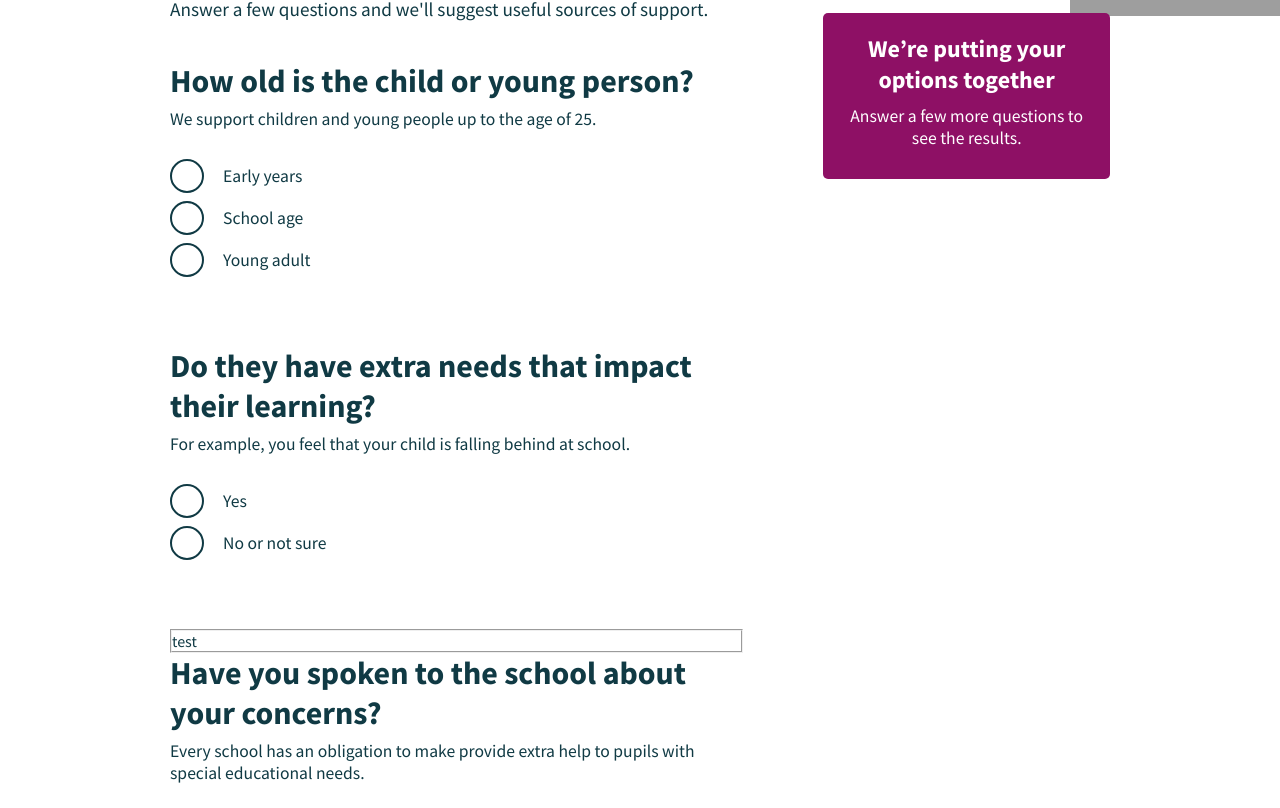
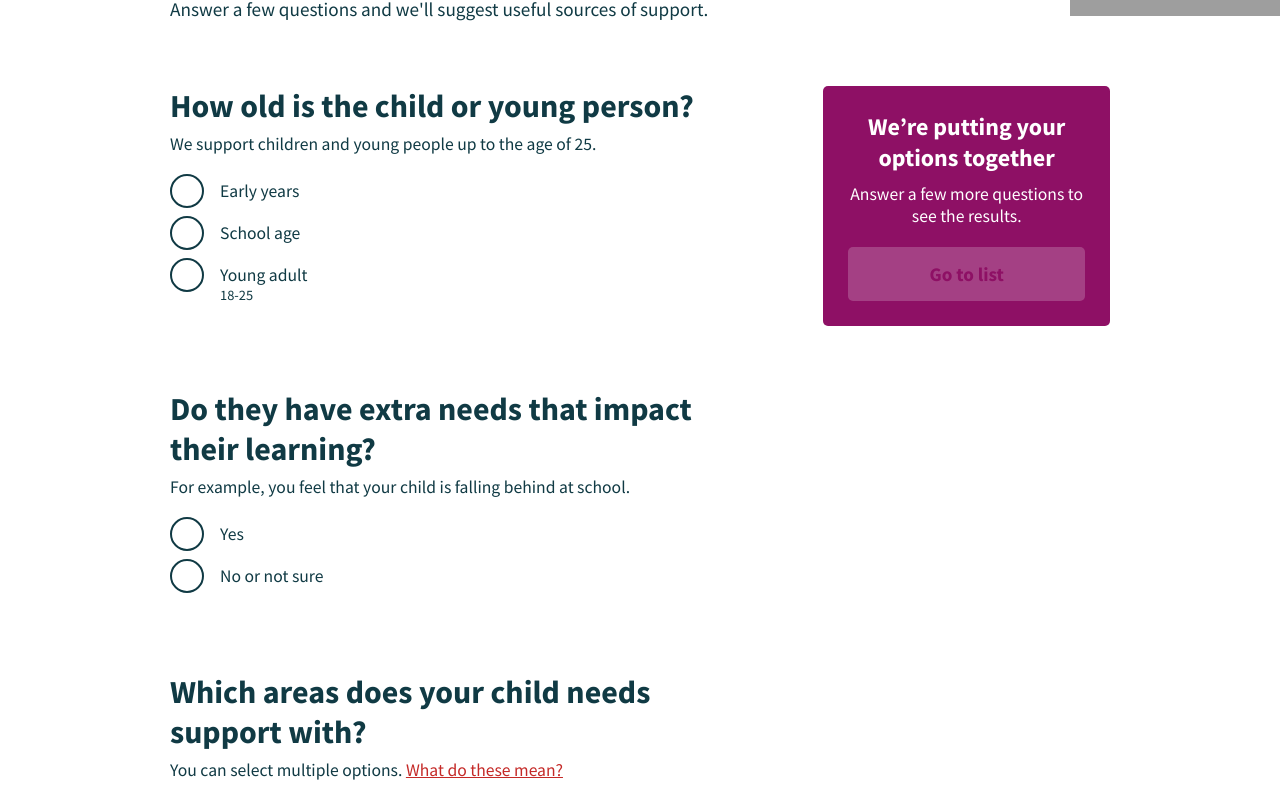
Before and after one commit to wearefuturegov/kent-send, a Next.js app: page / in a window 1280 px wide. Shown: the part 304-1112 px from the top of the page. Built offline with nearby package versions, Linux system fonts and the light colour scheme; grey boxes are pictures that could not be loaded.

Commit message:
questions wip

```diff
--- a/components/MultipleChoiceQuestion/index.jsx
+++ b/components/MultipleChoiceQuestion/index.jsx
@@ -1,15 +1,43 @@
 import React from "react"
 import styled from "styled-components"
+import theme from "../_theme"
+// import RadioButton from "./RadioButton"
 
-const Outer = styled.fieldset``
+const Outer = styled.fieldset`
+    margin-bottom: 65px;
+    border: none;
+`
 
-// const Label = styled.legend``
+const Legend = styled.legend`
+    font-size: 2rem;
+    font-weight: 700;
+    margin-bottom: 7px;
 
-// const HelpText = styled.p``
+`
 
-const MultipleChoiceQuestion = () =>
+const HelpText = styled.p`
+    font-size: 1.1rem;
+    margin-bottom: 25px;
+    a{
+        color: ${theme.red};
+        text-decoration: underline;
+        &:focus{
+            outline: 4px solid ${theme.focus};
+        }
+    }
+`
+
+const RadioQuestion = ({
+    question,
+    helpText,
+    options
+}) =>
     <Outer>
-        test
+        <Legend>{question}</Legend>
+        <HelpText dangerouslySetInnerHTML={{__html: helpText}}/>
+        {options.map(option =>
+            option.value
+        )}
     </Outer>
 
-export default MultipleChoiceQuestion
+export default RadioQuestion
--- a/components/RadioQuestion/RadioButton.jsx
+++ b/components/RadioQuestion/RadioButton.jsx
@@ -5,13 +5,13 @@
 const Outer = styled.div`
     position: relative;
     margin-right: 10px;
-    /* border: 1px solid red; */
-    padding: 10px 0px;
+    margin-bottom: 20px;
 `
 
 const RadioInput = styled.input`
     font-size: 0;
     opacity: 0;
+    position: absolute;
     &:checked + label:after{
         content: "";
         display: inline-block;
@@ -21,14 +21,17 @@
         border-radius: 100%;
         position: absolute;
         left: 5px;
-        top: 9px;
+        top: -1px;
+    }
+    &:focus + label:before{
+        box-shadow: 0px 0px 0px 4px ${theme.focus};
     }
 `
 
 const RadioLabel = styled.label`
     font-size: 1.1rem;
     margin-top: 50px;
-    margin-left: 40px;
+    padding-left: 50px;
     cursor: pointer;
     &:before{
         content: "";
@@ -39,14 +42,21 @@
         border-radius: 100%;
         position: absolute;
         left: 0px;
-        top: 4px;
+        top: -6px;
     }
 `
+
+const HelpText = styled.p`
+    font-size: 0.9rem;
+    padding-left: 50px;
+`
+
 
 const RadioButton = ({
     name,
     value,
-    label
+    label,
+    helpText
 }) =>
     <Outer>
         <RadioInput
@@ -59,6 +69,7 @@
             htmlFor={`${name}-${value}`}
             >
             {label}
+            <HelpText>{helpText}</HelpText>
         </RadioLabel>
     </Outer>
 
--- a/components/SummaryBox/index.jsx
+++ b/components/SummaryBox/index.jsx
@@ -6,11 +6,10 @@
     background-color: ${theme.purple};
     color: white;
     text-align: center;
-    padding: 20px;
+    padding: 25px;
     border-radius: 5px;
     position: sticky;
-    top: 50%;
-    transform: translateY(-50%)
+    top: 65px;
 `
 
 const Headline = styled.h2`
@@ -19,16 +18,42 @@
 
 const P = styled.p`
     font-size: 1.1em;
-    margin-bottom: 10px;
+    margin-bottom: 20px;
+`
+
+const A = styled.a`
+    display: block;
+    background-color: white;
+    color: ${theme.purple};
+    font-weight: bold;
+    text-align: center;
+    font-size: 1.2rem;
+    padding: 15px;
+    border-radius: 5px;
+    text-decoration: none;
+`
+
+const DisabledA = styled(A)`
+    opacity: 0.2;
 `
 
 const SummaryBox = ({
     complete
 }) =>
-    <Outer>
-        <Headline>We’re putting your options together</Headline>
-        <P>Answer a few more questions to see the results.</P>
-        {/* Button here */}
+    <Outer aria-live="polite">
+        {
+            complete ?
+            <>
+                <Headline>Your list is ready</Headline>
+                <A href="#" disabled>Go to list</A>
+            </>
+            :
+            <>
+                <Headline>We’re putting your options together</Headline>
+                <P>Answer a few more questions to see the results.</P>
+                <DisabledA>Go to list</DisabledA>
+            </>
+        }
     </Outer>
 
 export default SummaryBox
--- a/pages/index.js
+++ b/pages/index.js
@@ -27,7 +27,7 @@
 `
 
 const TwoThirdsColumns = styled.div`
-    padding: 40px 0px;
+    padding-top: 65px;
     @media screen and (min-width: 56.25rem){
         display: grid;
         grid-template-columns: 2fr 1fr;
```
